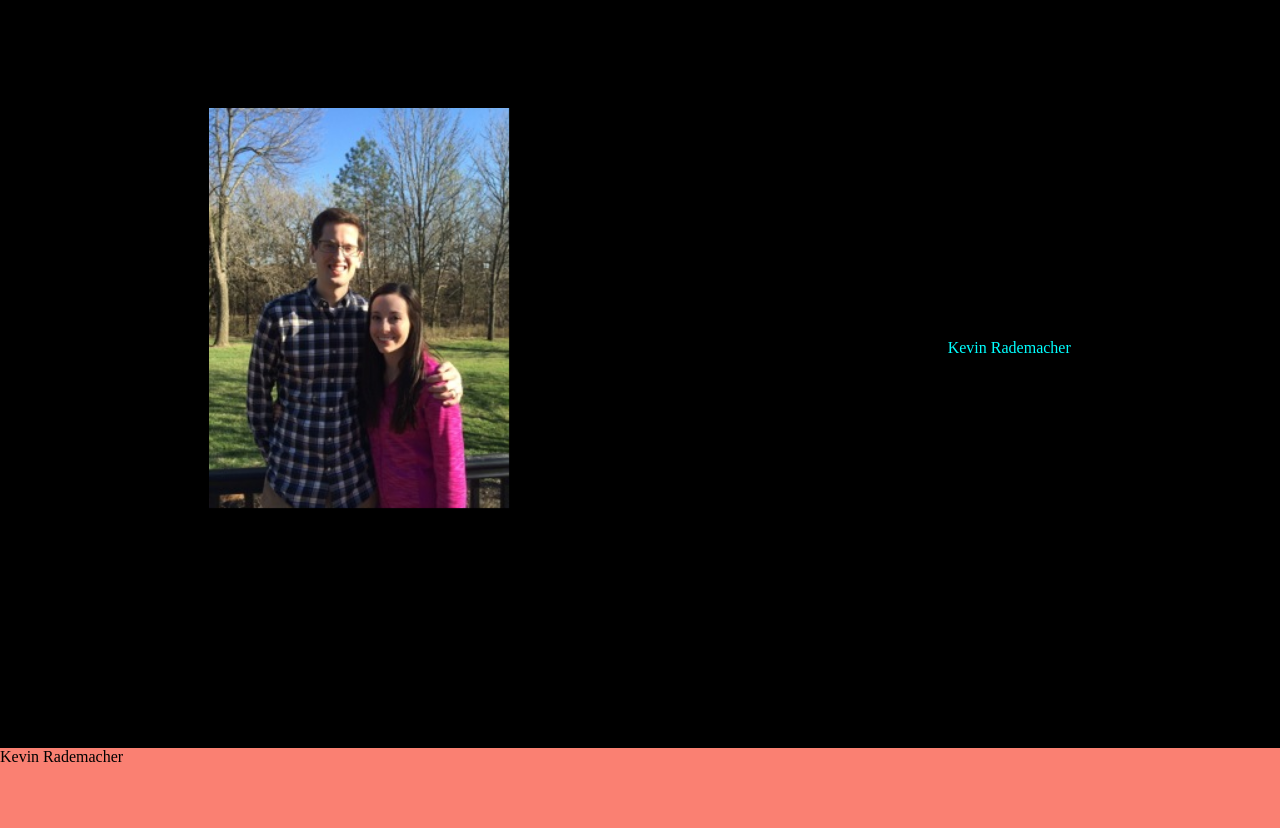
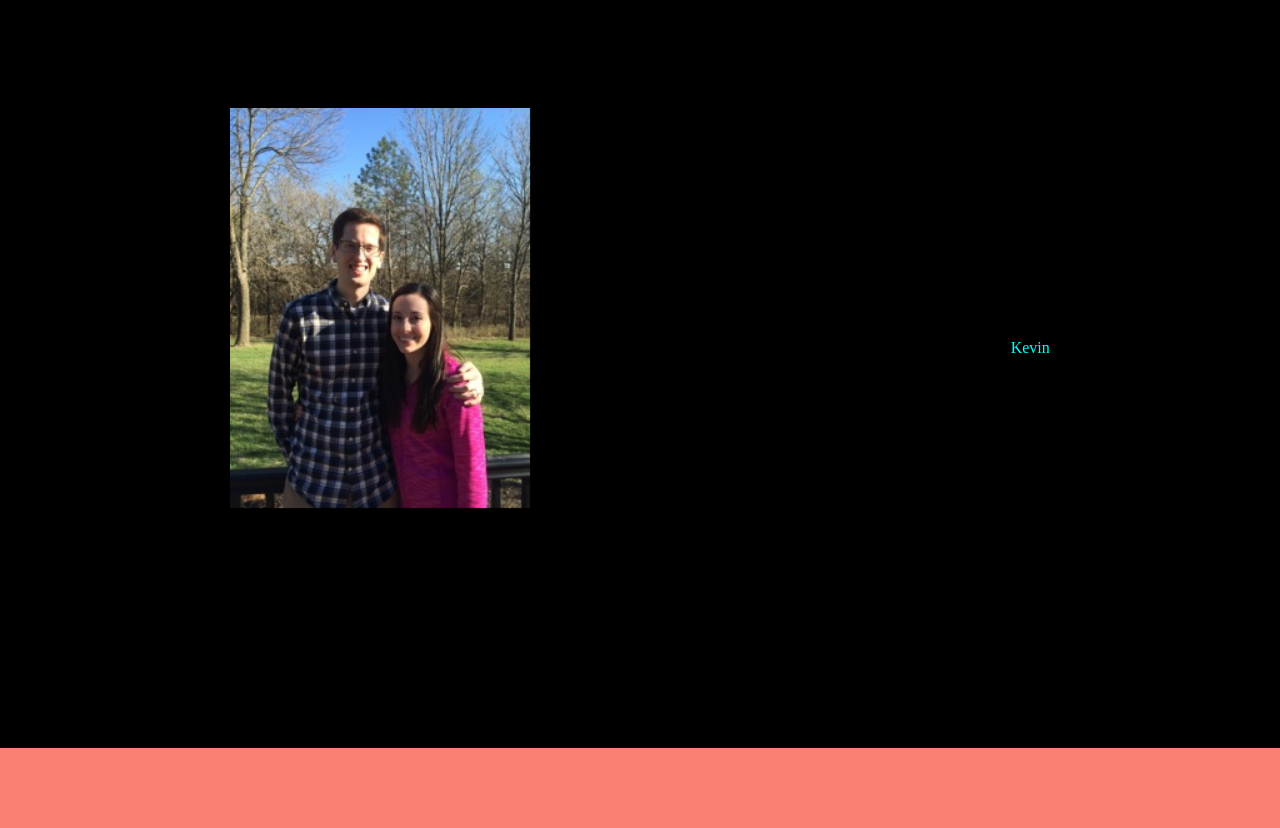
Before and after one commit to kevinrad09/kevinrad09.github.io, a plain HTML site: page portfoliomainpage/index.html in a window 1280 px wide. Shown: the part 3348-4176 px from the top of the page. Drawn offline with nearby package versions, Linux system fonts and the light colour scheme.

Commit message:
fix name

```diff
--- a/portfoliomainpage/index.html
+++ b/portfoliomainpage/index.html
@@ -227,12 +227,11 @@
 		</div>
 	</div>
 </div>
-        <p>Kevin Rademacher</p>
+        <p>Kevin</p>
 
     </div>
 
     <div style="height:10vh;background-color:salmon;font-size:1em">
-        Kevin Rademacher
 
     </div>
     <script>
@@ -240,17 +239,17 @@
     $('html,body').animate({
         scrollTop: $("#firstProject").offset().top},
         'slow');
-});
+    });
         $("#home").click(function() {
     $('html,body').animate({
         scrollTop: $(".parallax").offset().top},
         'slow');
-});
+        });
         $("#about").click(function() {
     $('html,body').animate({
         scrollTop: $("#footer").offset().top},
         'slow');
-});
+        });
 
 
     </script>
```
Also changed, not shown: 1 other file.
